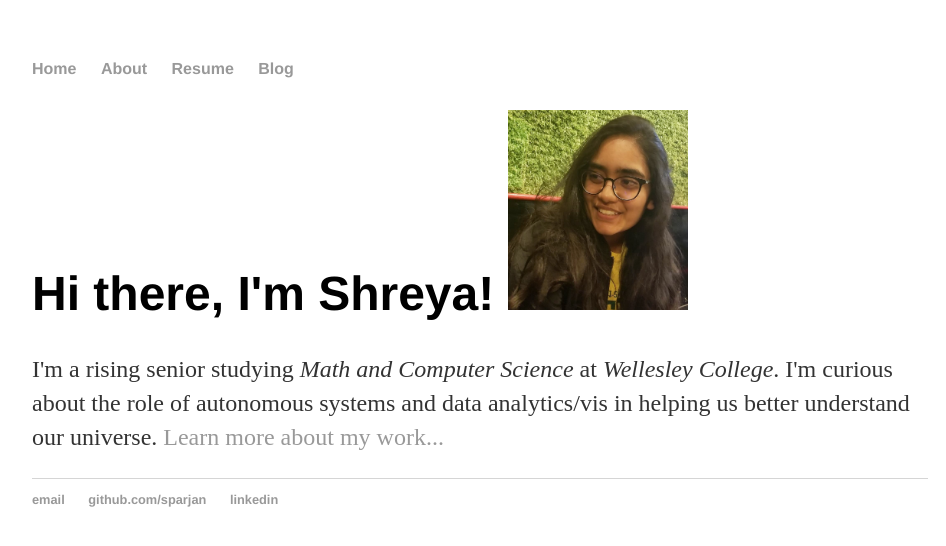
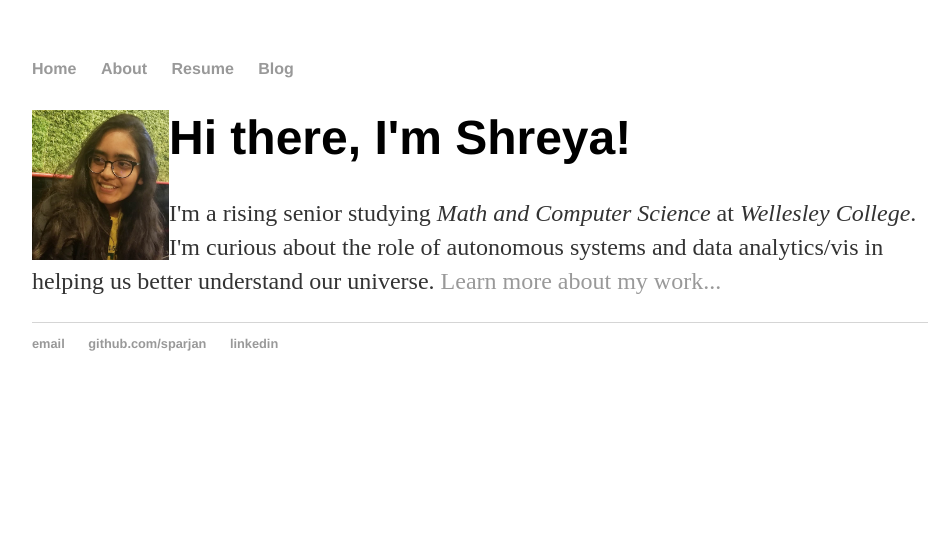
Before and after one commit to sparjan/site, a Jekyll site: the page built from index.html, in a window 1280 px wide. Shown: the top 546 px of the page, without its empty margins (160-1106 px from the left). Built offline with Jekyll 4.4.1, drawn with Linux system fonts in a browser that asks for light colours.

Commit message:
Update index.html

```diff
--- a/index.html
+++ b/index.html
@@ -3,6 +3,6 @@ layout: default
 title: Shreya Parjan
 ---
 <div class="blurb">
-	<h1>Hi there, I'm Shreya! <img src="Pics/sp-casual.png" width="180" height="200" alt="sparjan" /></h1>
+	<h1>Hi there, I'm Shreya! <img src="Pics/sp-casual.png" width="137" height="150" alt="sparjan" style="float:left;" /></h1>
 	<p>I'm a rising senior studying <em>Math and Computer Science</em> at <em>Wellesley College</em>. I'm curious about the role of autonomous systems and data analytics/vis in helping us better understand our universe. <a href="/about">Learn more about my work...</a></p>
 </div><!-- /.blurb -->
```
